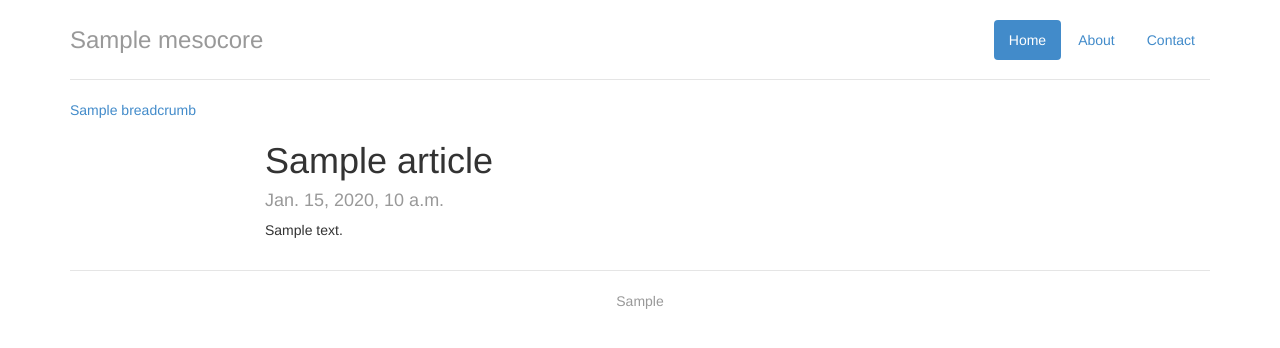
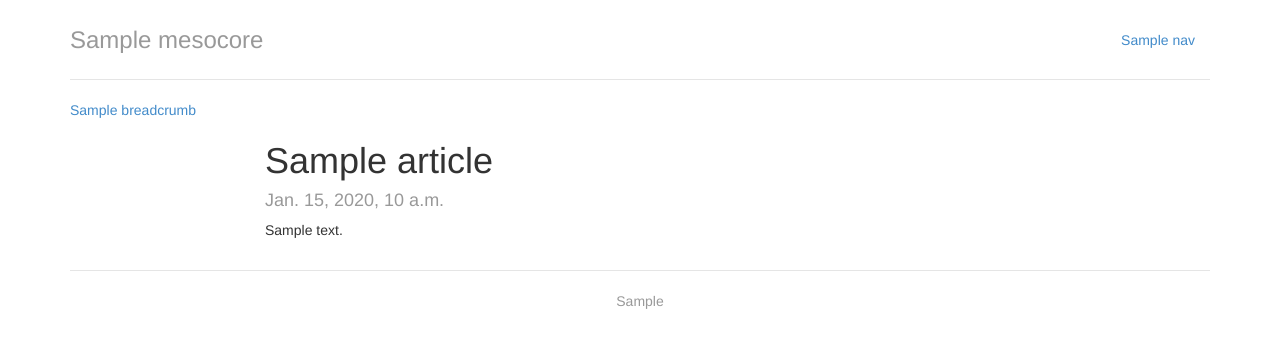
Before and after one commit to grundleborg/mesosphere, a Django app: template mesolook/templates/mesoblog/article.html in a window 1280 px wide. Shown: the top 348 px of the page. Run offline with Django 3.2, Linux system fonts and the light colour scheme; the template is opened without the code that fills it: most values are stand-ins (such as "Sample title", 1, 10 or a date in 2020); some libraries are stand-ins or nearby versions.

Commit message:
Introduce navbar system. Fixes #14.
Also, app naming will help with #4.

```diff
--- a/mesolook/templates/navbar.html
+++ b/mesolook/templates/navbar.html
@@ -1,5 +1,5 @@
 <ul class="nav nav-pills pull-right">
-  <li class="active"><a href="#">Home</a></li>
-  <li><a href="#">About</a></li>
-  <li><a href="#">Contact</a></li>
+{% for n in nav %}
+<li{% if n.active %} class="active"{% endif %}><a href="{{ n.url }}">{{ n.name }}</a></li>
+{% endfor %}
 </ul>
--- a/mesosphere/settings.py
+++ b/mesosphere/settings.py
@@ -65,6 +65,7 @@ TEMPLATE_CONTEXT_PROCESSORS = (
     "django.contrib.messages.context_processors.messages",
     "mesobox.boxes.context_processor",
     "mesocore.processors.settings_context_processor",
+    "mesocore.processors.navigation_context_processor",
 )
 
 
--- a/mesosphere/urls.py
+++ b/mesosphere/urls.py
@@ -8,6 +8,6 @@ urlpatterns = patterns('',
     # url(r'^$', 'mesosphere.views.home', name='home'),
     # url(r'^blog/', include('blog.urls')),
 
-    url(r'^admin/', include(admin.site.urls)),
-    url(r'^blog/', include('mesoblog.urls')),
+    url(r'^admin/', include(admin.site.urls, app_name='admin')),
+    url(r'^blog/', include('mesoblog.urls', app_name='mesoblog')),
 )
```
Also changed, not shown: mesocore/processors.py (+14 -0 lines).
